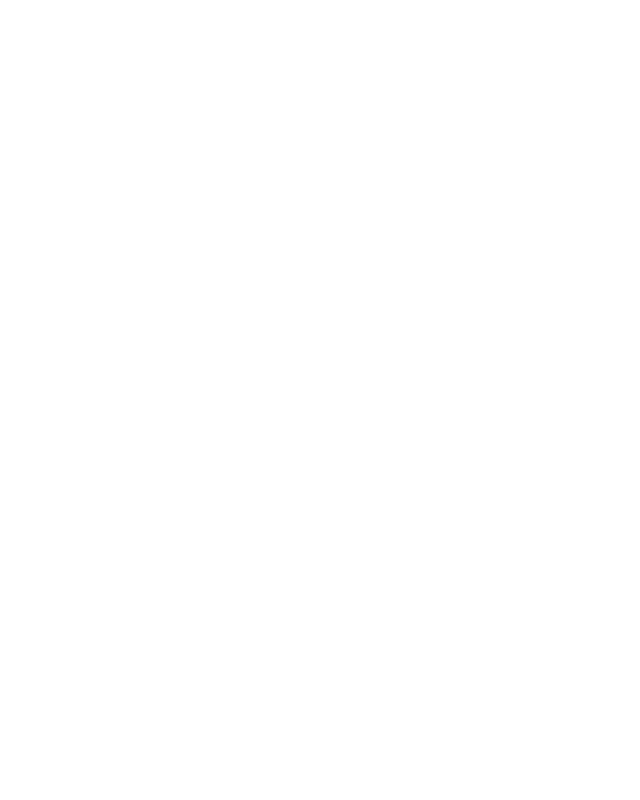
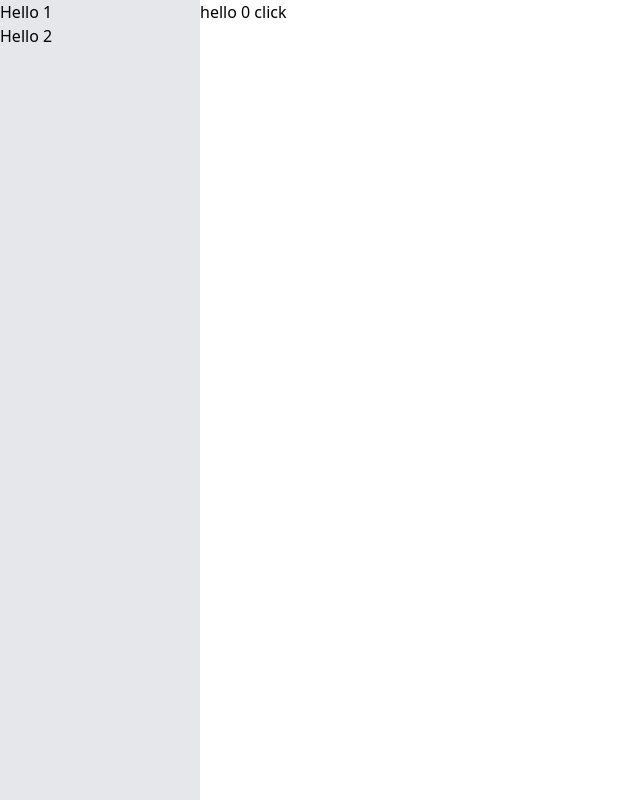
Before and after one commit to nawajar/vue-jest-example, a Vue app: page /hello-3 in a window 1280 px wide. Before the commit this address had no page. Shown: the whole page, without its empty margins (0-640 px from the left). Built offline with nearby package versions, Linux system fonts and the light colour scheme.

Commit message:
test with composition

```diff
--- /dev/null
+++ b/src/components/hello-3/hello-3.vue
@@ -0,0 +1,26 @@
+<template>
+  <div class="w-full">hello {{ counter }}
+    <button id="click-btn" @click="doSomething">click</button>
+  </div>
+</template>
+
+<script>
+import { defineComponent, ref, onMounted, nextTick } from "vue";
+
+export default defineComponent({
+  setup() {
+    const counter = ref(0);
+
+    const doSomething = () => {
+      counter.value++;
+    };
+
+    onMounted(async () => {});
+
+    return {
+      counter,
+      doSomething,
+    };
+  },
+});
+</script>
--- a/src/routes/index.js
+++ b/src/routes/index.js
@@ -2,6 +2,7 @@ import { createRouter, createWebHistory } from "vue-router";
 import Menu from "../components/menu/menu.vue"
 import Hello1 from "../components/hello-1/hello-1.vue"
 import Hello2 from "../components/hello-2/hello-2.vue"
+import Hello3 from "../components/hello-3/hello-3.vue"
 
 const routes = [
   {
@@ -18,6 +19,11 @@ const routes = [
         name: "helo2",
         component: Hello2
       },
+      {
+        path: "/hello-3",
+        name: "helo3",
+        component: Hello3
+      },
     ]
   }
 ];
```
Also changed, not shown: 1 other file (tests, documents, lock files or other folders).
